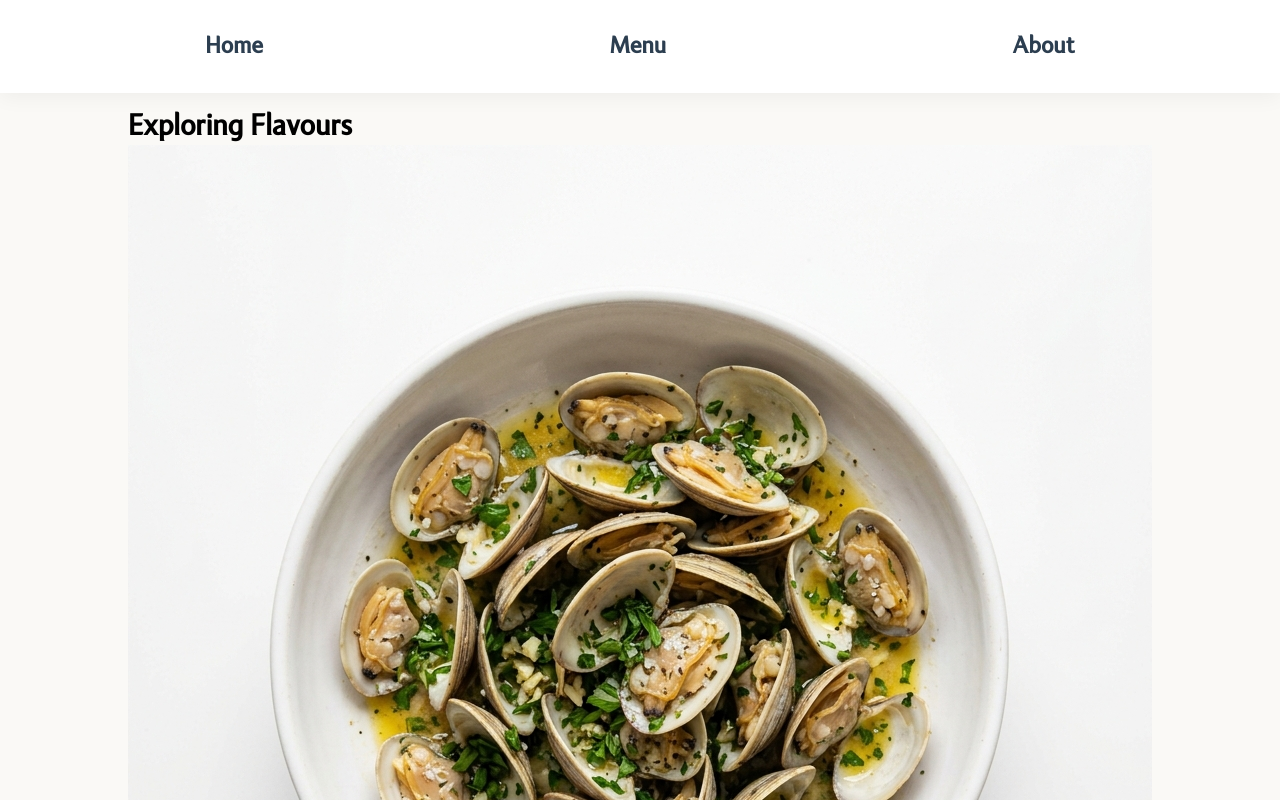
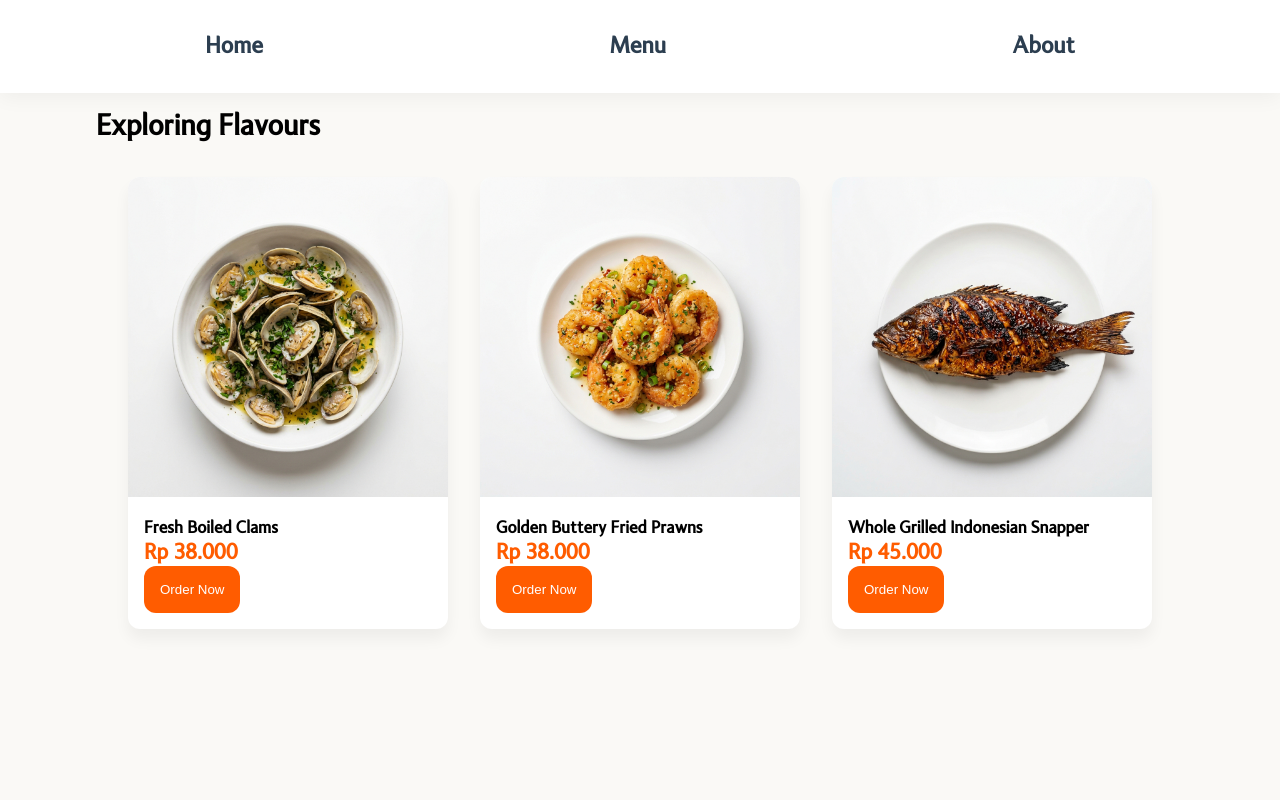
Before and after one commit to BimbDevp/restaurant-page, a website built with webpack: page src/template.html in a window 1280 px wide. Both pictures are taken after a click on the button "Menu". Shown: the top 800 px of the page. Built offline with nearby package versions, Linux system fonts and the light colour scheme; a web font is replaced by a local one.

Commit message:
feat: complete styling menu & about page

```diff
--- a/src/about.js
+++ b/src/about.js
@@ -3,20 +3,27 @@ import chefGrilling from "./image/Chef_grilling_seafood.jpeg";
 
 export default function createAboutPage() {
     const container = document.createElement("div");
+    container.classList.add("about-container");
 
     const div1 = document.createElement("div");
+    div1.classList.add("about-section");
     const card1 = document.createElement("img");
+    card1.classList.add("about-image");
     card1.src = modernRestaurant;
     const textContainer1 = document.createElement("div");
+    textContainer1.classList.add("about-text");
     const headline1 = document.createElement("h3");
     headline1.textContent = "Commitment to Raw Materials"
     const copy1 = document.createElement("p");
     copy1.textContent = "Every exceptional dish begins with an uncompromising selection of ingredients. We ensure that every vegetable, piece of meat and spice that enters the preparation area has met our strict quality standard.";
 
     const div2 = document.createElement("div");
+    div2.classList.add("about-section");
     const card2 = document.createElement("img");
+    card2.classList.add("about-image");
     card2.src = chefGrilling;
     const textContainer2 = document.createElement("div");
+    textContainer2.classList.add("about-text");
     const headline2 = document.createElement("h3");
     headline2.textContent = "Kitchen & Operational Philosophy"
     const copy2 = document.createElement("p");
--- a/src/menu.js
+++ b/src/menu.js
@@ -5,58 +5,80 @@ import grilledIndonesian from "./image/Grilled_Indonesian.jpeg";
 
 export default function createMenuPage() {
     const container = document.createElement("div");
+    container.classList.add("menu-container");
 
     const h1 = document.createElement("h1");
     h1.textContent = "Exploring Flavours";
 
     const cardContainer = document.createElement("div");
+    cardContainer.classList.add("menu-grid");
 
     const card1 = document.createElement("div");
+    card1.classList.add("menu-card");
     const image1 = document.createElement
     ("img");
     image1.src = boiledClams;
+    const containerText1 = document.createElement("div");
+    containerText1.classList.add("text-container");
     const title1 = document.createElement("h3");
     title1.textContent = "Fresh Boiled Clams";
     const price1 = document.createElement("p");
     price1.textContent = "Rp 38.000";
     const cta1 = document.createElement("button");
+    cta1.classList.add("order-btn");
     cta1.textContent = "Order Now";
 
     const card2 = document.createElement("div");
+    card2.classList.add("menu-card");
     const image2 = document.createElement("img");
     image2.src = goldenPrawns;
+    const containerText2 = document.createElement("div");
+    containerText2.classList.add("text-container");
     const title2 = document.createElement("h3");
     title2.textContent = "Golden Buttery Fried Prawns";
     const price2 = document.createElement("p");
     price2.textContent = "Rp 38.000";
     const cta2 = document.createElement("button");
+    cta2.classList.add("order-btn");
     cta2.textContent = "Order Now";
 
     const card3 = document.createElement("div");
+    card3.classList.add("menu-card");
     const image3 = document.createElement("img");
     image3.src = grilledIndonesian;
+    const containerText3 = document.createElement("div");
+    containerText3.classList.add("text-container");
     const title3 = document.createElement("h3");
     title3.textContent = "Whole Grilled Indonesian Snapper"
     const price3 = document.createElement("p");
     price3.textContent ="Rp 45.000"
     const cta3 = document.createElement("button");
+    cta3.classList.add("order-btn");
     cta3.textContent = "Order Now";
+
+    containerText1.appendChild(title1);
+    containerText1.appendChild(price1);
+    containerText1.appendChild(cta1);
+
+    containerText2.appendChild(title2);
+    containerText2.appendChild(price2);
+    containerText2.appendChild(cta2);
+
+    containerText3.appendChild(title3);
+    containerText3.appendChild(price3);
+    containerText3.appendChild(cta3);
+
+
 
 
     card1.appendChild(image1);
-    card1.appendChild(title1);
-    card1.appendChild(price1);
-    card1.appendChild(cta1);
+    card1.appendChild(containerText1);
 
     card2.appendChild(image2);
-    card2.appendChild(title2);
-    card2.appendChild(price2);
-    card2.appendChild(cta2);
+    card2.appendChild(containerText2);
 
     card3.appendChild(image3);
-    card3.appendChild(title3);
-    card3.appendChild(price3);
-    card3.appendChild(cta3);
+    card3.appendChild(containerText3);
 
     cardContainer.appendChild(card1);
     cardContainer.appendChild(card2);
--- a/src/style.css
+++ b/src/style.css
@@ -71,7 +71,8 @@ nav button:hover {
     text-align: center;
 }
 
-.hero-section button {
+.hero-section button,
+.order-btn {
     color: #fff;
     padding: 1rem;
     background-color: #ff5c00;
@@ -80,7 +81,8 @@ nav button:hover {
     font-weight: 400;
     transition: background-color 0.3s ease;
 }
-.hero-section button:hover {
+.hero-section button:hover,
+.order-btn:hover {
     cursor: pointer;
     background-color: #ff6e1a;
 }
@@ -108,6 +110,57 @@ nav button:hover {
     transition: transform 0.3s ease;
 }
 
-.home-card img:hover {
+.home-card img:hover,
+.menu-card:hover {
     transform: translateY(-10px);
 }
+
+.about-section {
+    display: flex;
+    align-items: center;
+    gap: 4rem;
+    padding: 4rem 2rem;
+}
+
+.about-image {
+    flex: 1;
+    width: 50%;
+    border-radius: 20px;
+    box-shadow: 0 10px 15px rgba(0, 0, 0, 0.1);
+}
+
+.about-text {
+    flex: 1;
+    line-height: 1.8;
+    color: #2c3e50;
+}
+
+.menu-grid {
+    display: grid;
+    grid-template-columns: repeat(auto-fit, minmax(280px, 1fr));
+    gap: 2rem;
+    padding: 2rem;
+}
+
+.menu-card {
+    background-color: #fff;
+    border-radius: 12px;
+    box-shadow: 0 10px 15px rgba(0, 0, 0, 0.05);
+    overflow: hidden;
+    transition: transform 0.3s ease;
+}
+
+.menu-card img {
+    width: 100%;
+    object-fit: cover;
+}
+
+.menu-card p {
+    color: #ff5c00;
+    font-weight: bold;
+    font-size: 1.5rem;
+}
+
+.text-container {
+    padding: 1rem;
+}
```
